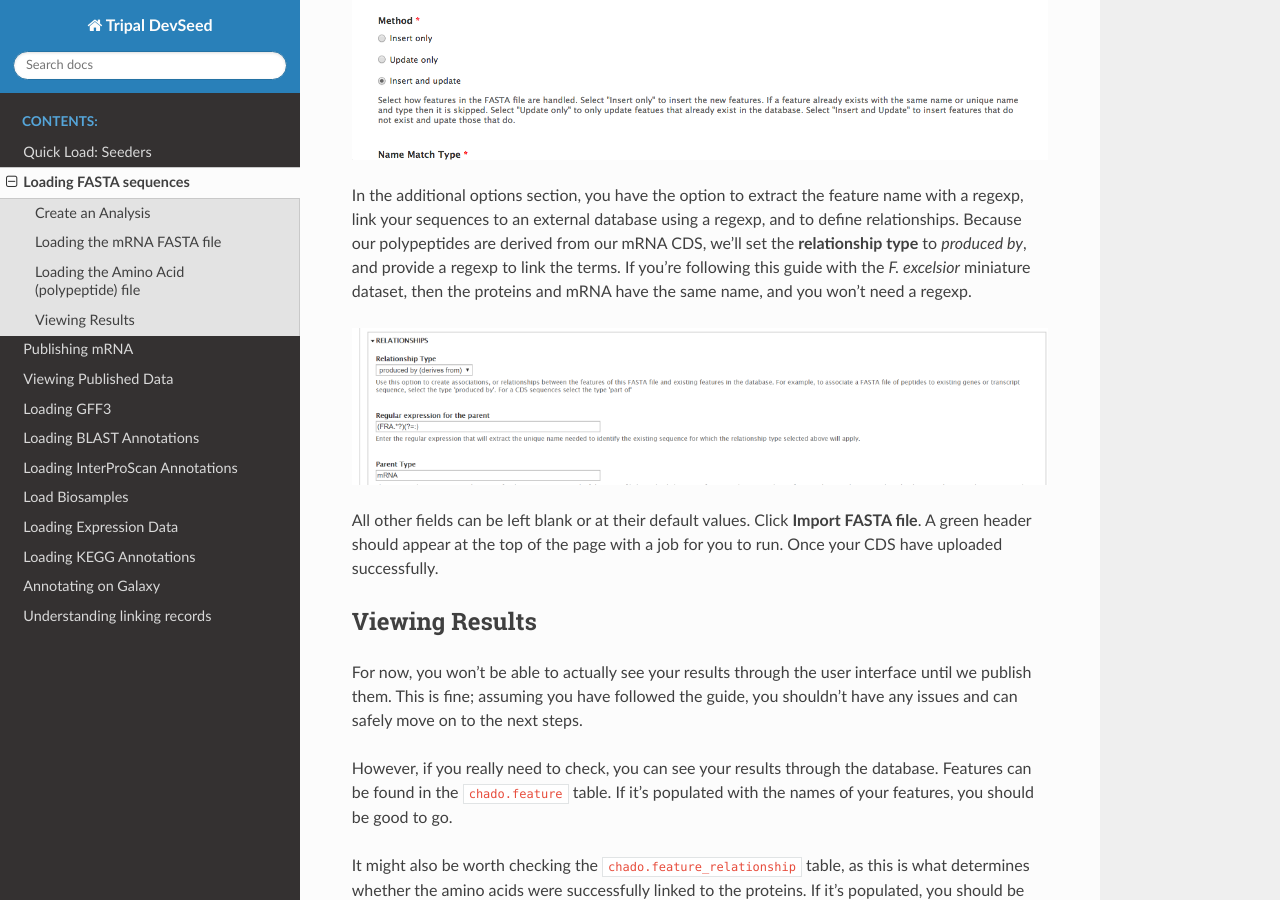
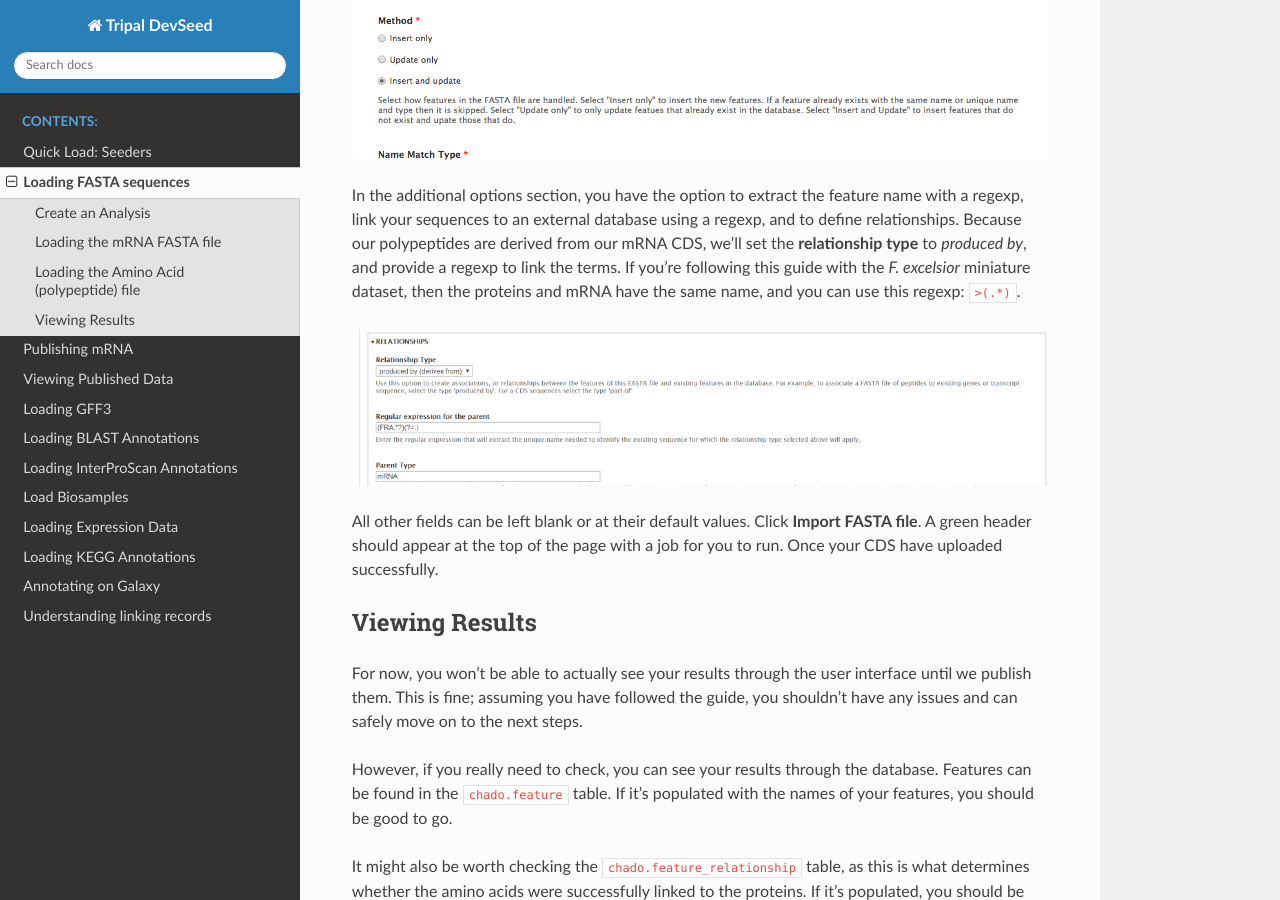
Before and after one commit to statonlab/tripal_dev_seed, a Sphinx documentation site: the page built from docs/loading_FASTA.md, in a window 1280 px wide and 900 px high, scrolled down 3290 px. Built offline with Sphinx 7.4.7 and the Read the Docs theme 2.0.0, drawn with Linux system fonts in a browser that asks for light colours.

Commit message:
Update loading_FASTA.md

```diff
--- a/docs/loading_FASTA.md
+++ b/docs/loading_FASTA.md
@@ -43,7 +43,7 @@ The process for uploading the polypeptides is similar to above, but with some sl
 
 ![](img/fasta/loading_AA_pt1.png)
 
-In the additional options section, you have the option to extract the feature name with a regexp, link your sequences to an external database using a regexp, and to define relationships.  Because our polypeptides are derived from our mRNA CDS, we'll set the **relationship type** to _produced by_, and provide a regexp to link the terms.  If you're following this guide with the _F. excelsior_ miniature dataset, then the proteins and mRNA have the same name, and you won't need a regexp.
+In the additional options section, you have the option to extract the feature name with a regexp, link your sequences to an external database using a regexp, and to define relationships.  Because our polypeptides are derived from our mRNA CDS, we'll set the **relationship type** to _produced by_, and provide a regexp to link the terms.  If you're following this guide with the _F. excelsior_ miniature dataset, then the proteins and mRNA have the same name, and you can use this regexp: `>(.*)`.
 
 ![](img/fasta/loading_AA_pt3.png)
 
```
